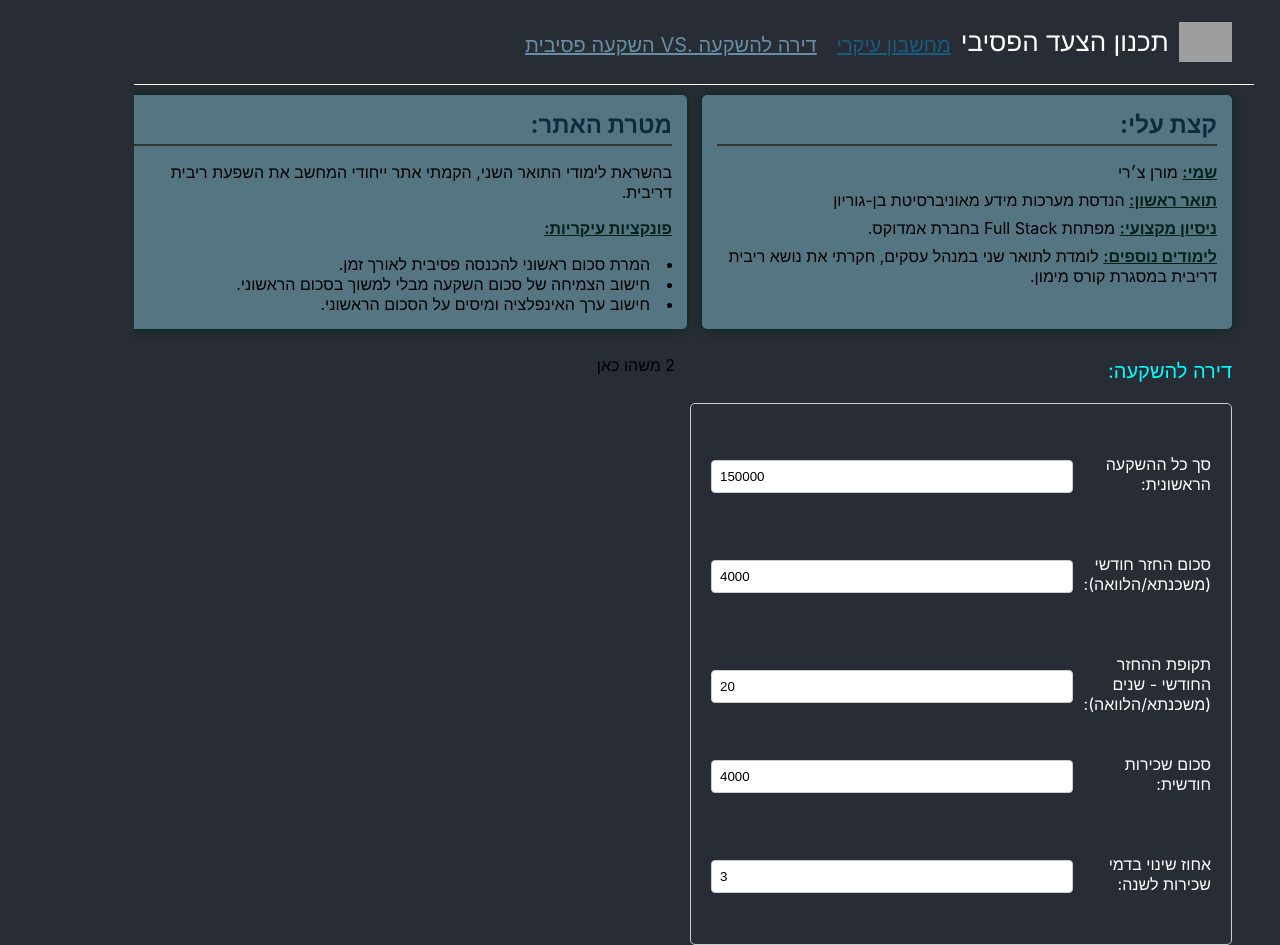
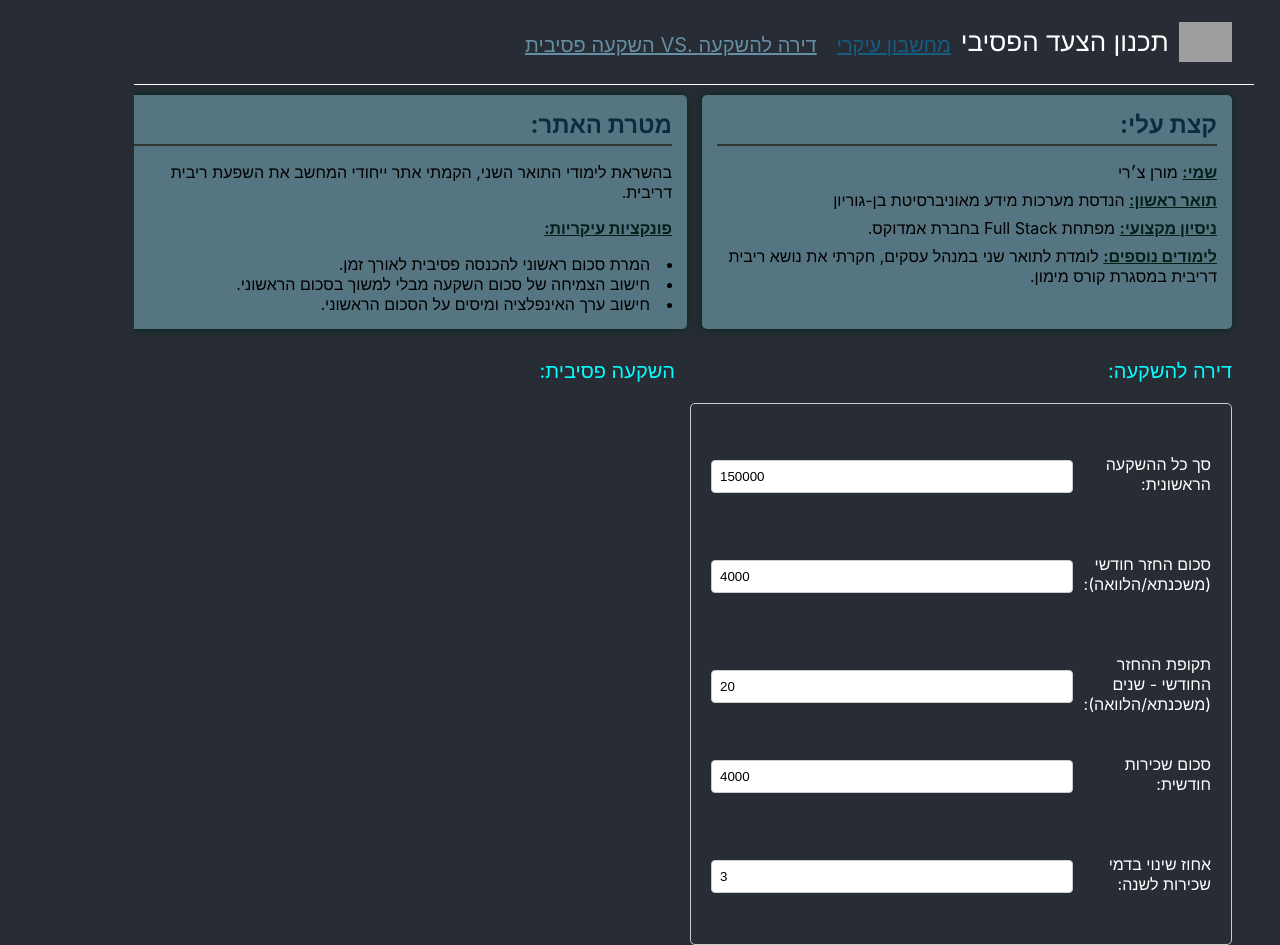
Before and after one commit to MoranChery/planning-passive-step, a React (Create React App) app: page /houseVSpassive in a window 1280 px wide. Built offline with nearby package versions, Linux system fonts and the light colour scheme; grey boxes are pictures that could not be loaded.

Commit message:
put title

```diff
--- a/src/components/PassiveForm.js
+++ b/src/components/PassiveForm.js
@@ -12,7 +12,7 @@ const PassiveForm = ({setData}) => {
 
     return (
     <div>
-        <p>2 משהו כאן </p>
+        <p className='title'>השקעה פסיבית:</p>
     </div>
     );
 };
```
